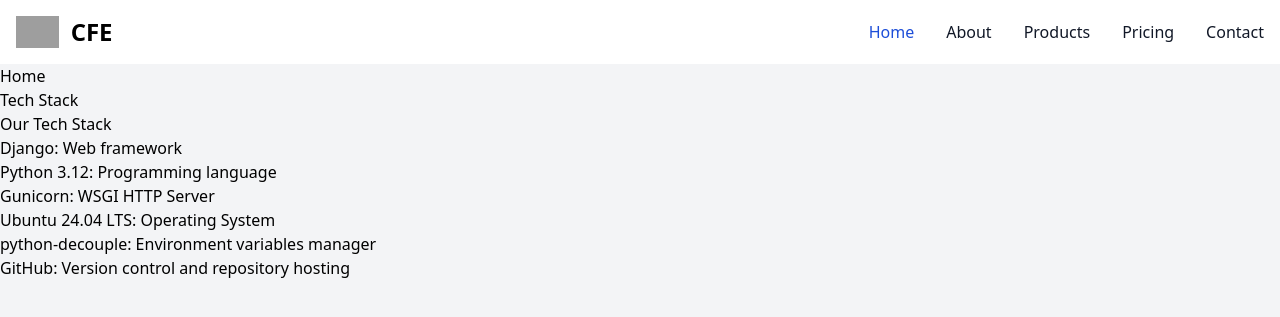
After one commit to codingforentrepreneurs/Cursor-Django, a Django app: page /tech-stack/ in a window 1280 px wide. The commit adds this page. Shown: the top 317 px of the page. Run offline with Django 5.2, Linux system fonts and the light colour scheme; some libraries are stand-ins or nearby versions; grey boxes are pictures that could not be loaded.

Commit message:
13 - Reduce HTML Code with Django Templates

```diff
--- a/src/cfehome/settings.py
+++ b/src/cfehome/settings.py
@@ -117,7 +117,10 @@ USE_TZ = True
 # Static files (CSS, JavaScript, Images)
 # https://docs.djangoproject.com/en/5.1/howto/static-files/
 
-STATIC_URL = 'static/'
+STATIC_URL = '/static/'
+STATICFILES_DIRS = [
+    BASE_DIR / "static",
+]
 
 # Default primary key field type
 # https://docs.djangoproject.com/en/5.1/ref/settings/#default-auto-field
--- a/src/cfehome/urls.py
+++ b/src/cfehome/urls.py
@@ -16,7 +16,7 @@ Including another URLconf
 """
 from django.contrib import admin
 from django.urls import path
-from .views import home_view, about_view, contact_view, pricing_view, products_view
+from .views import home_view, about_view, contact_view, pricing_view, products_view, tech_stack
 
 urlpatterns = [
     path('admin/', admin.site.urls),
@@ -25,4 +25,5 @@ urlpatterns = [
     path('contact/', contact_view, name='contact'),
     path('pricing/', pricing_view, name='pricing'),
     path('products/', products_view, name='products'),
+    path('tech-stack/', tech_stack, name='tech_stack'),
 ]
--- a/src/cfehome/views.py
+++ b/src/cfehome/views.py
@@ -35,3 +35,6 @@ def products_view(request):
         'description': 'Explore our range of products and services.'
     }
     return render(request, 'products.html', context)
+
+def tech_stack(request):
+    return render(request, 'tech_stack.html')
--- /dev/null
+++ b/src/templates/base.html
@@ -0,0 +1,87 @@
+{% load static %}
+<!DOCTYPE html>
+<html lang="en">
+<head>
+    <meta charset="UTF-8">
+    <meta name="viewport" content="width=device-width, initial-scale=1.0">
+    <title>{% block title %}CFE Main Website - Home{% endblock title %}</title>
+    <link rel="stylesheet" href="{% static 'css/styles.css' %}">
+    <script src="https://cdn.tailwindcss.com"></script>
+    <link href="https://cdn.jsdelivr.net/npm/flowbite@2.5.2/dist/flowbite.min.css" rel="stylesheet" />
+    {% block extra_head %}{% endblock extra_head %}
+</head>
+<body class="bg-gray-100">
+    <nav class="bg-white border-gray-200 dark:bg-gray-900">
+        <div class="max-w-screen-xl flex flex-wrap items-center justify-between mx-auto p-4">
+            <a href="{% url 'home' %}" class="flex items-center space-x-3 rtl:space-x-reverse">
+                <img src="https://flowbite.com/docs/images/logo.svg" class="h-8" alt="CFE Logo" />
+                <span class="self-center text-2xl font-semibold whitespace-nowrap dark:text-white">CFE</span>
+            </a>
+            <button data-collapse-toggle="navbar-default" type="button" class="inline-flex items-center p-2 w-10 h-10 justify-center text-sm text-gray-500 rounded-lg md:hidden hover:bg-gray-100 focus:outline-none focus:ring-2 focus:ring-gray-200 dark:text-gray-400 dark:hover:bg-gray-700 dark:focus:ring-gray-600" aria-controls="navbar-default" aria-expanded="false">
+                <span class="sr-only">Open main menu</span>
+                <svg class="w-5 h-5" aria-hidden="true" xmlns="http://www.w3.org/2000/svg" fill="none" viewBox="0 0 17 14">
+                    <path stroke="currentColor" stroke-linecap="round" stroke-linejoin="round" stroke-width="2" d="M1 1h15M1 7h15M1 13h15"/>
+                </svg>
+            </button>
+            <div class="hidden w-full md:block md:w-auto" id="navbar-default">
+                <ul class="font-medium flex flex-col p-4 md:p-0 mt-4 border border-gray-100 rounded-lg bg-gray-50 md:flex-row md:space-x-8 rtl:space-x-reverse md:mt-0 md:border-0 md:bg-white dark:bg-gray-800 md:dark:bg-gray-900 dark:border-gray-700">
+                    <li>
+                        <a href="{% url 'home' %}" class="block py-2 px-3 text-white bg-blue-700 rounded md:bg-transparent md:text-blue-700 md:p-0 dark:text-white md:dark:text-blue-500" aria-current="page">Home</a>
+                    </li>
+                    <li>
+                        <a href="{% url 'about' %}" class="block py-2 px-3 text-gray-900 rounded hover:bg-gray-100 md:hover:bg-transparent md:border-0 md:hover:text-blue-700 md:p-0 dark:text-white md:dark:hover:text-blue-500 dark:hover:bg-gray-700 dark:hover:text-white md:dark:hover:bg-transparent">About</a>
+                    </li>
+                    <li>
+                        <a href="{% url 'products' %}" class="block py-2 px-3 text-gray-900 rounded hover:bg-gray-100 md:hover:bg-transparent md:border-0 md:hover:text-blue-700 md:p-0 dark:text-white md:dark:hover:text-blue-500 dark:hover:bg-gray-700 dark:hover:text-white md:dark:hover:bg-transparent">Products</a>
+                    </li>
+                    <li>
+                        <a href="{% url 'pricing' %}" class="block py-2 px-3 text-gray-900 rounded hover:bg-gray-100 md:hover:bg-transparent md:border-0 md:hover:text-blue-700 md:p-0 dark:text-white md:dark:hover:text-blue-500 dark:hover:bg-gray-700 dark:hover:text-white md:dark:hover:bg-transparent">Pricing</a>
+                    </li>
+                    <li>
+                        <a href="{% url 'contact' %}" class="block py-2 px-3 text-gray-900 rounded hover:bg-gray-100 md:hover:bg-transparent md:border-0 md:hover:text-blue-700 md:p-0 dark:text-white md:dark:hover:text-blue-500 dark:hover:bg-gray-700 dark:hover:text-white md:dark:hover:bg-transparent">Contact</a>
+                    </li>
+                </ul>
+            </div>
+        </div>
+    </nav>
+
+    <nav>
+        <ul>
+            <li><a href="{% url 'home' %}">Home</a></li>
+            <li><a href="{% url 'tech_stack' %}">Tech Stack</a></li>
+        </ul>
+    </nav>
+
+    {% block content %}
+    <section class="bg-white dark:bg-gray-900">
+        <div class="py-8 px-4 mx-auto max-w-screen-xl text-center lg:py-16 lg:px-12">
+            <a href="#" class="inline-flex justify-between items-center py-1 px-1 pr-4 mb-7 text-sm text-gray-700 bg-gray-100 rounded-full dark:bg-gray-800 dark:text-white hover:bg-gray-200 dark:hover:bg-gray-700" role="alert">
+                <span class="text-xs bg-blue-600 rounded-full text-white px-4 py-1.5 mr-3">New</span> <span class="text-sm font-medium">CFE Website launched! See what's new</span>
+                <svg class="ml-2 w-5 h-5" fill="currentColor" viewBox="0 0 20 20" xmlns="http://www.w3.org/2000/svg"><path fill-rule="evenodd" d="M7.293 14.707a1 1 0 010-1.414L10.586 10 7.293 6.707a1 1 0 011.414-1.414l4 4a1 1 0 010 1.414l-4 4a1 1 0 01-1.414 0z" clip-rule="evenodd"></path></svg>
+            </a>
+            <h1 class="mb-4 text-4xl font-extrabold tracking-tight leading-none text-gray-900 md:text-5xl lg:text-6xl dark:text-white">Welcome to CFE Main Website!</h1>
+            <p class="mb-8 text-lg font-normal text-gray-500 lg:text-xl sm:px-16 xl:px-48 dark:text-gray-400">This is the official website for CFE, hosted on Ubuntu 24.04 LTS. We focus on delivering innovative solutions and exceptional service to our clients.</p>
+            <div class="flex flex-col mb-8 lg:mb-16 space-y-4 sm:flex-row sm:justify-center sm:space-y-0 sm:space-x-4">
+                <a href="#" class="inline-flex justify-center items-center py-3 px-5 text-base font-medium text-center text-white rounded-lg bg-blue-700 hover:bg-blue-800 focus:ring-4 focus:ring-blue-300 dark:focus:ring-blue-900">
+                    Learn more
+                    <svg class="ml-2 -mr-1 w-5 h-5" fill="currentColor" viewBox="0 0 20 20" xmlns="http://www.w3.org/2000/svg"><path fill-rule="evenodd" d="M10.293 3.293a1 1 0 011.414 0l6 6a1 1 0 010 1.414l-6 6a1 1 0 01-1.414-1.414L14.586 11H3a1 1 0 110-2h11.586l-4.293-4.293a1 1 0 010-1.414z" clip-rule="evenodd"></path></svg>
+                </a>
+                <a href="#" class="inline-flex justify-center items-center py-3 px-5 text-base font-medium text-center text-gray-900 rounded-lg border border-gray-300 hover:bg-gray-100 focus:ring-4 focus:ring-gray-100 dark:text-white dark:border-gray-700 dark:hover:bg-gray-700 dark:focus:ring-gray-800">
+                    <svg class="mr-2 -ml-1 w-5 h-5" fill="currentColor" viewBox="0 0 20 20" xmlns="http://www.w3.org/2000/svg"><path d="M2 6a2 2 0 012-2h6a2 2 0 012 2v8a2 2 0 01-2 2H4a2 2 0 01-2-2V6zM14.553 7.106A1 1 0 0014 8v4a1 1 0 00.553.894l2 1A1 1 0 0018 13V7a1 1 0 00-1.447-.894l-2 1z"></path></svg>
+                    Watch video
+                </a>
+            </div>
+        </div>
+    </section>
+
+    <div class="container mx-auto mt-8 p-4">
+        <iframe src="https://docs.google.com/forms/d/e/YOUR_FORM_ID/viewform?embedded=true"
+        width="100%" height="800" frameborder="0" marginheight="0" marginwidth="0">
+        Loading…
+        </iframe>
+    </div>
+    {% endblock content %}
+
+    <script src="https://cdn.jsdelivr.net/npm/flowbite@2.5.2/dist/flowbite.min.js"></script>
+</body>
+</html>
--- /dev/null
+++ b/src/templates/tech_stack.html
@@ -0,0 +1,13 @@
+{% extends "base.html" %}
+
+{% block content %}
+<h1>Our Tech Stack</h1>
+<ul>
+    <li>Django: Web framework</li>
+    <li>Python 3.12: Programming language</li>
+    <li>Gunicorn: WSGI HTTP Server</li>
+    <li>Ubuntu 24.04 LTS: Operating System</li>
+    <li>python-decouple: Environment variables manager</li>
+    <li>GitHub: Version control and repository hosting</li>
+</ul>
+{% endblock %}
```
Also changed, not shown: src/templates/about.html (+8 -55 lines), src/templates/contact.html (+8 -24 lines), src/templates/home.html (+10 -57 lines), src/templates/pricing.html (+8 -24 lines), src/templates/products.html (+8 -24 lines).
